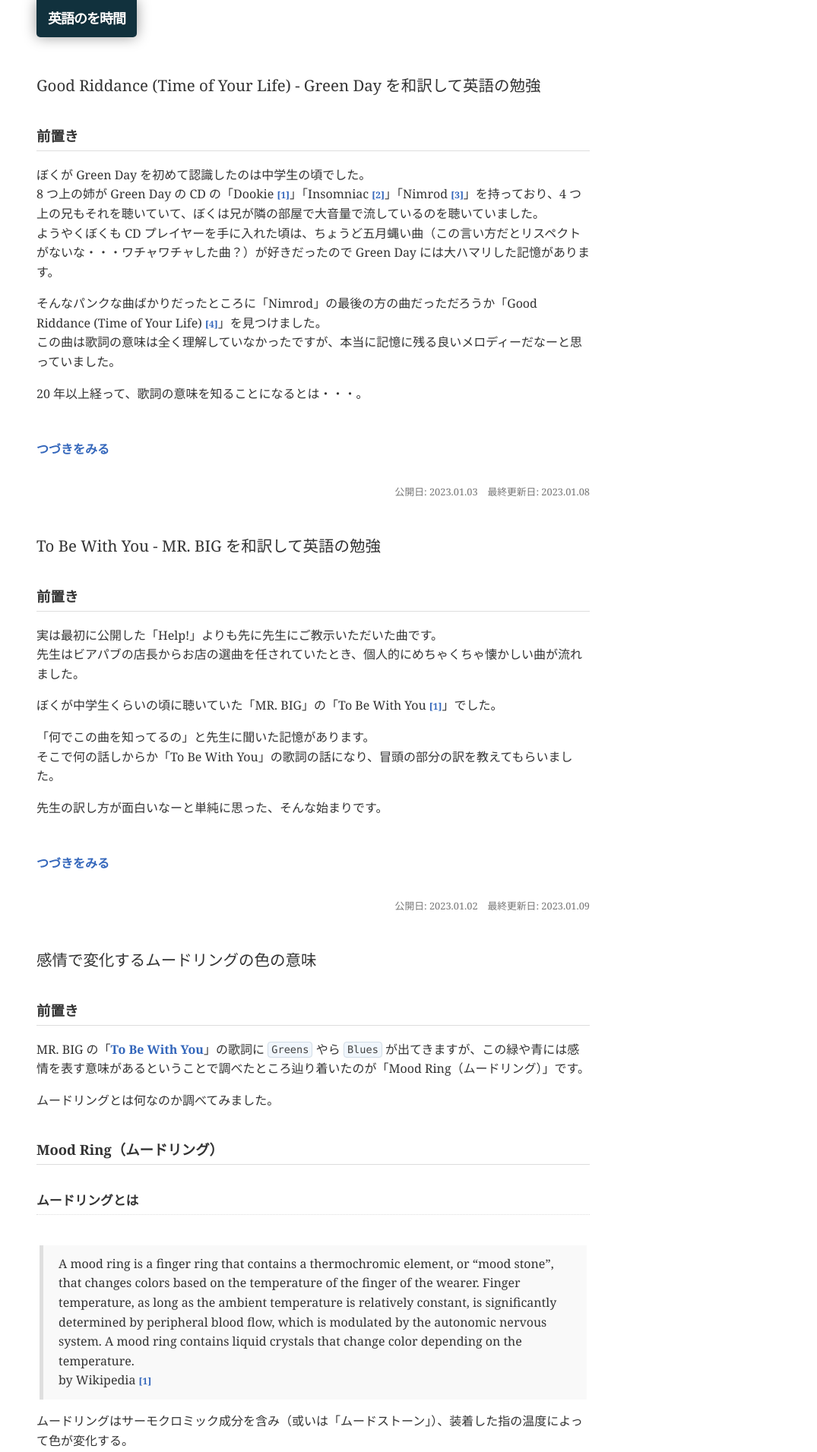
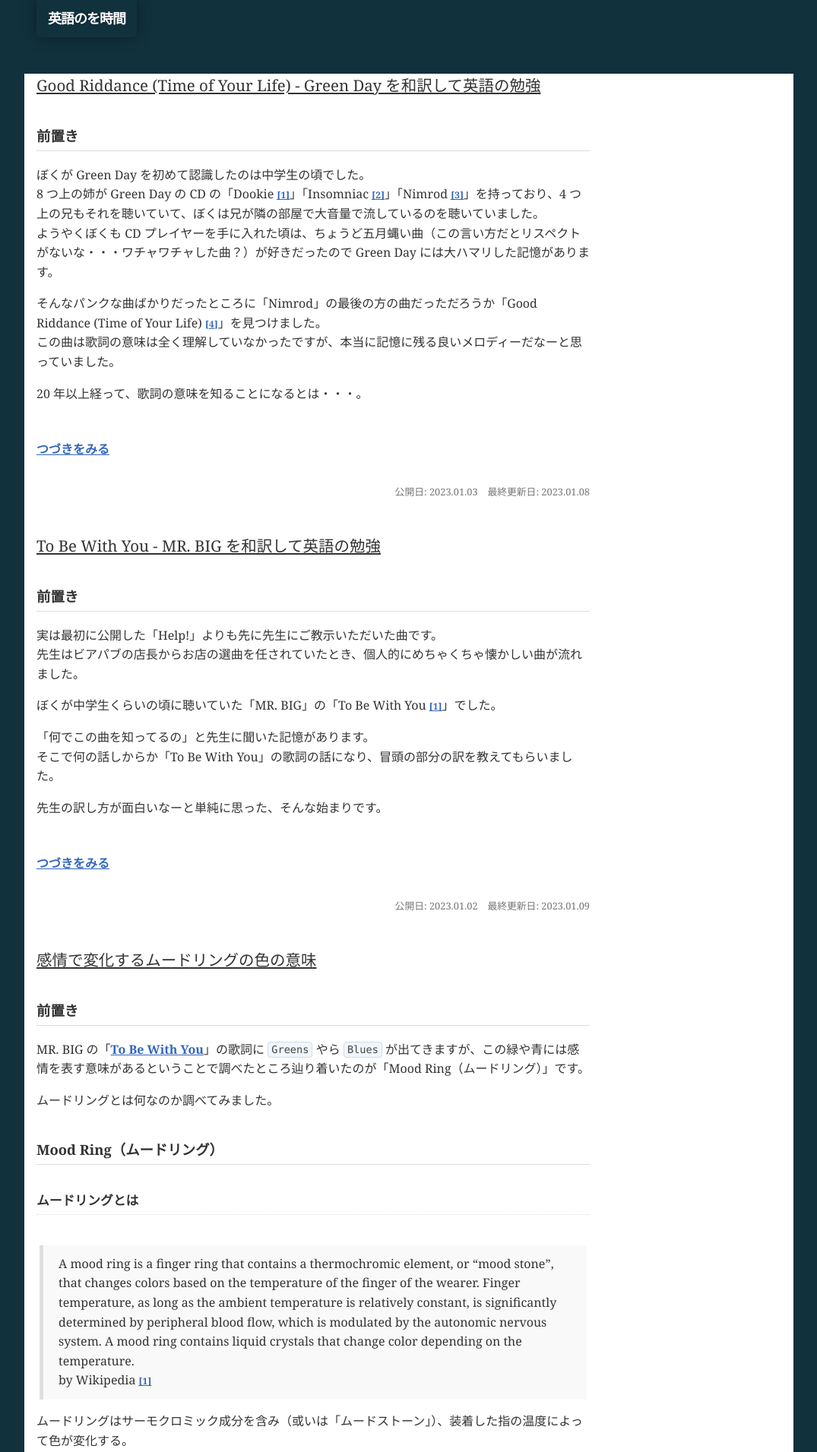
Before and after one commit to tetsuwo/en-study, a Jekyll site: the page built from index.html, in a window 1280 px wide. Shown: the top 1911 px of the page at 76% size, without its empty margins (102-1177 px from the left). Built offline with Jekyll 4.4.1, drawn with Linux system fonts in a browser that asks for light colours; the list of posts is cut into pages by our own code.

Commit message:
change: backgroundColor

```diff
--- a/assets/css/style.css
+++ b/assets/css/style.css
@@ -61,6 +61,7 @@
     line-height: 1.6;
     font-family: Georgia, 'ヒラギノ角ゴ Pro W3', 'Hiragino Kaku Gothic Pro', 'メイリオ', Meiryo, 'ＭＳ Ｐゴシック', 'MS UI Gothic', 'Lucida Grande', sans-serif;
     color: #333;
+    background-color: #11313D;
 }
 
 /* SCROLLBAR article > * */
@@ -79,7 +80,7 @@
     border-radius: 10px;
 }
 
-a, a:link { color: #36b; text-decoration: none; font-weight: bold; }
+a, a:link { color: #36b; text-decoration: underline; font-weight: bold; }
 a:hover { text-decoration: underline; }
 hr { border-width: 1px 0px 0px 0px; border-style: dotted; border-color: #666; height: 1px; margin: 1em 0; }
 ul { list-style-position: inside; }
@@ -91,6 +92,7 @@
     line-height: 0;
     position: relative;
     vertical-align: baseline;
+    text-decoration: underline;
 }
 sup [rel="footnote"]:before {
     content: "[";
@@ -203,7 +205,7 @@
 #header .search { margin-top: 20px; float: right; }
 
 /* PAGEBODY */
-#pagebody { margin-bottom: 5em; }
+#pagebody { background-color: #fff; margin-bottom: 5em; }
 
 /* sider */
 #sider {
```
